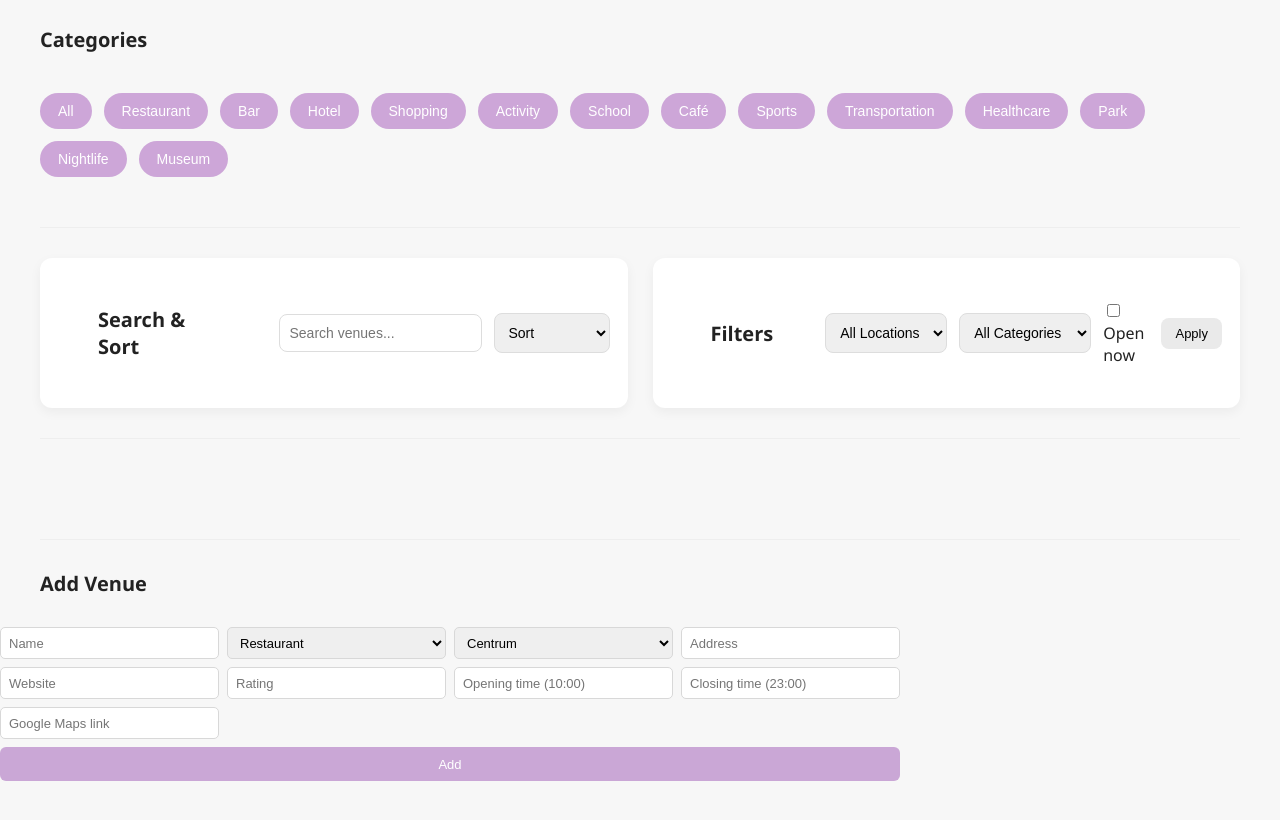
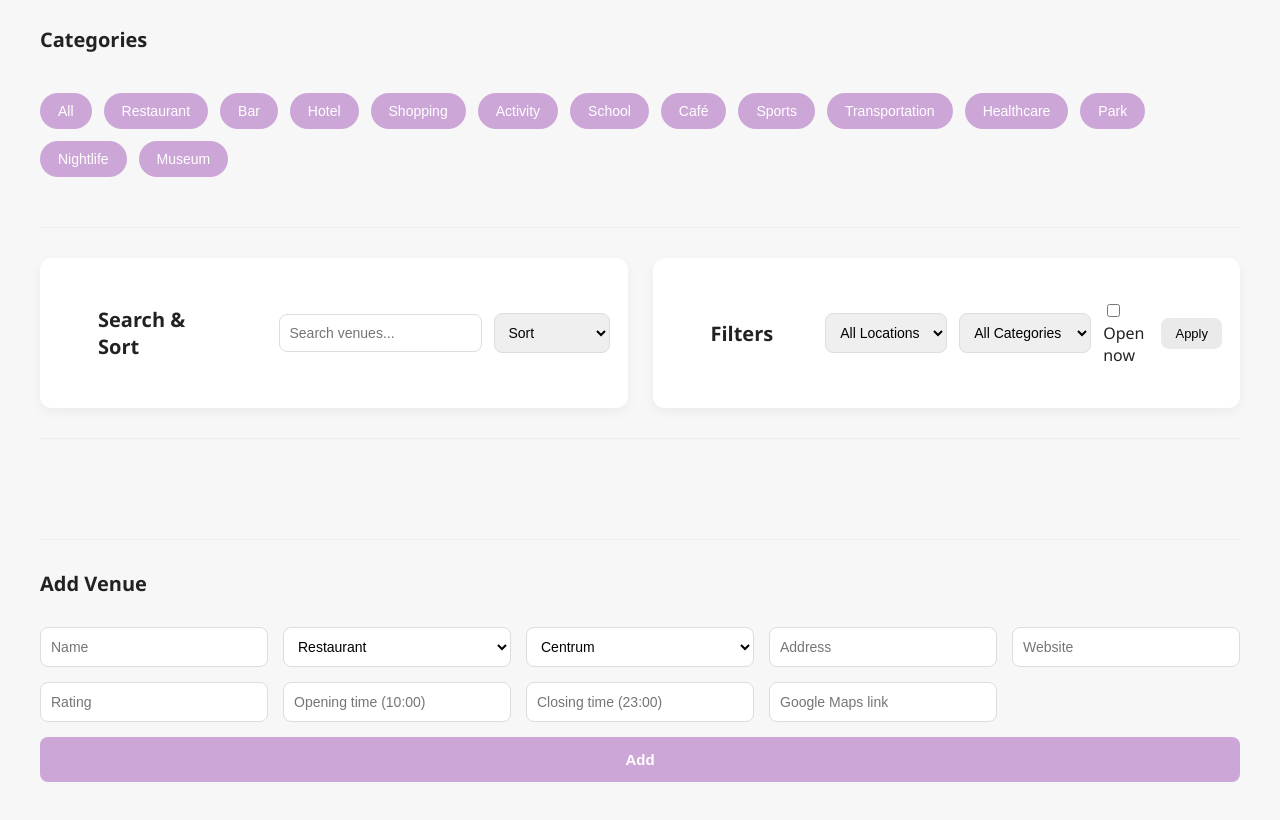
Before and after one commit to ju-nmd2023/Advanced-WebDev-Project, a plain HTML site: page frontend/index.html in a window 1280 px wide. Shown: the part 76-896 px from the top of the page. Drawn offline with Linux system fonts and the light colour scheme; no server answers.

Commit message:
add venue css

```diff
--- a/frontend/style.css
+++ b/frontend/style.css
@@ -257,42 +257,44 @@ button:hover {
 
 .add-venue-form {
   display: grid;
-  grid-template-columns: repeat(4, 1fr);
-  gap: 8px;
-  max-width: 900px;
-  margin: 10px 0 30px 0;
+  grid-template-columns: repeat(auto-fit, minmax(200px, 1fr));
+  gap: 15px;
+  padding: 0 40px 40px 40px;
+  box-sizing: border-box;
 }
 
 .add-venue-form input,
 .add-venue-form select {
   width: 100%;
-  height: 32px;
-  padding: 4px 8px;
-  font-size: 13px;
-  border-radius: 5px;
-  border: 1px solid #d8d8d8;
+  height: 40px;
+  padding: 10px;
+  font-size: 14px;
+  border-radius: 8px;
+  border: 1px solid #ddd;
   box-sizing: border-box;
+  background: white;
 }
 
 .add-venue-form input:focus,
 .add-venue-form select:focus {
   outline: none;
-  border-color: #caa7d6;
+  border-color: #cda6d8;
 }
 
 .add-venue-form button {
-  grid-column: span 4;
-  height: 34px;
-  background: #caa7d6;
+  grid-column: 1 / -1;
+  height: 45px;
+  background: #cda6d8;
   color: white;
   border: none;
-  border-radius: 6px;
-  font-size: 13px;
+  border-radius: 8px;
+  font-size: 15px;
+  font-weight: 600;
   cursor: pointer;
 }
 
 .add-venue-form button:hover {
-  background: #b98cc8;
+  background: #b78cc7;
 }
 
 /* LINKS */
```
